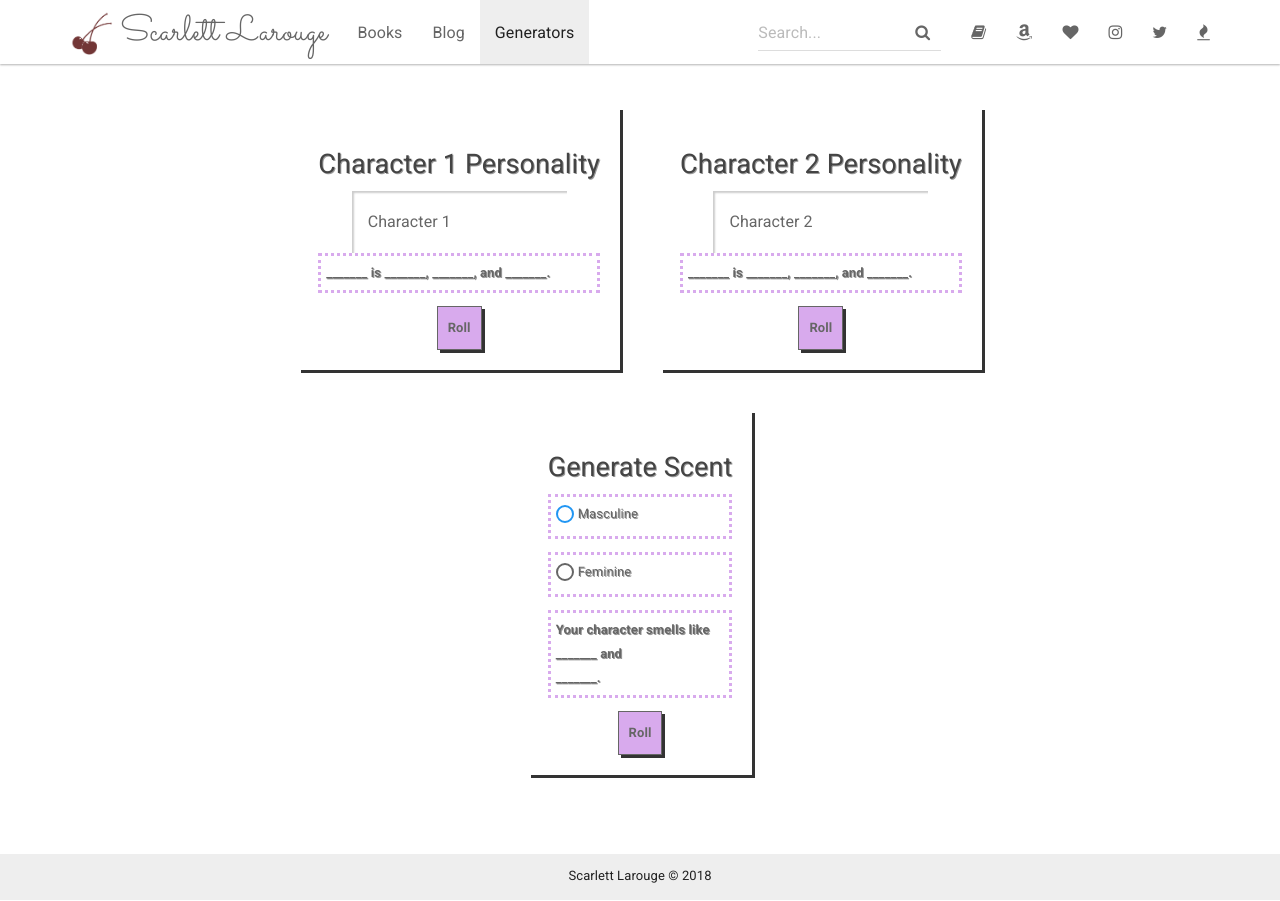
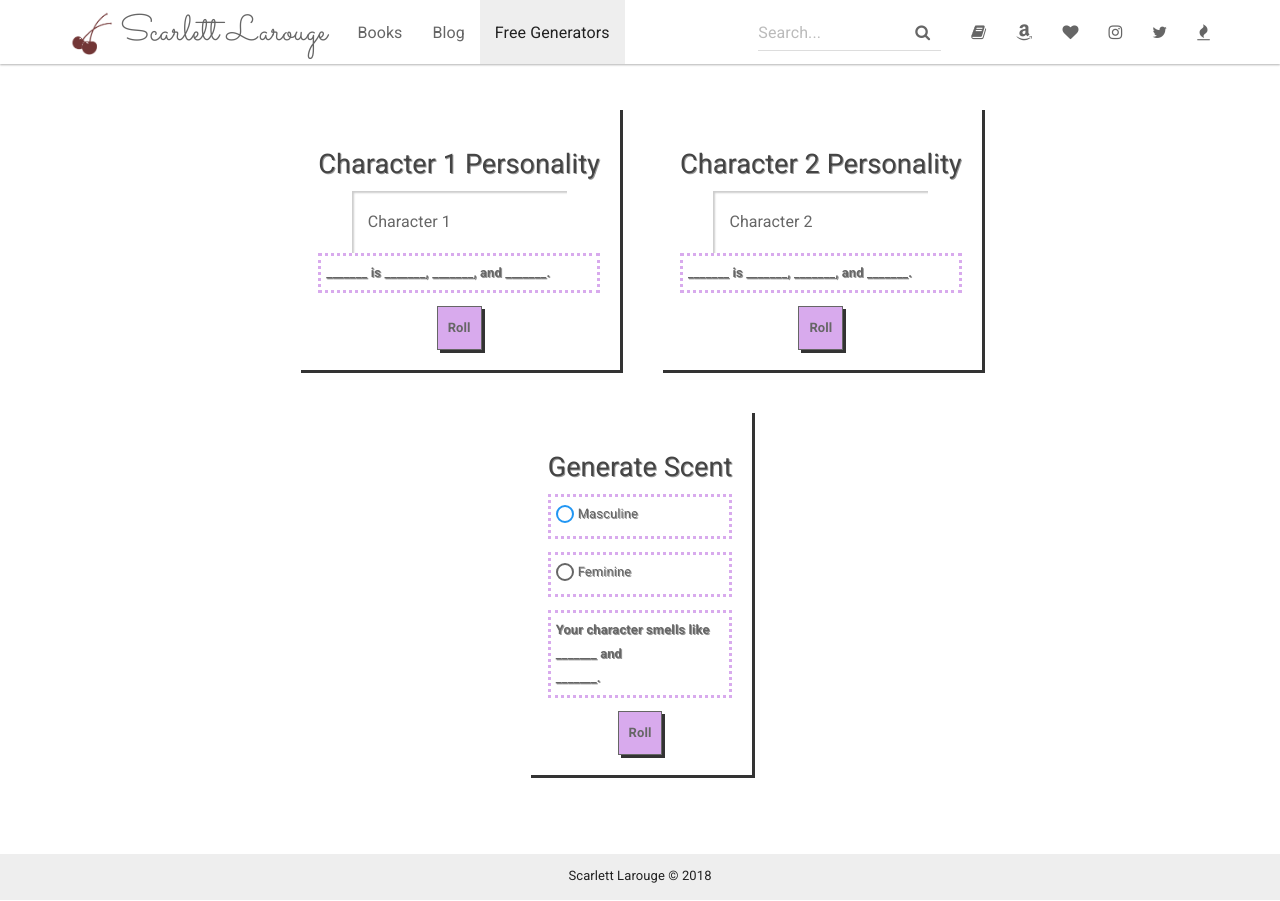
Before and after one commit to deltabayou/deltabayou.github.io, a Jekyll site: the page built from personalityGen.html, in a window 1280 px wide. Built offline with Jekyll 4.4.1, drawn with Linux system fonts in a browser that asks for light colours; nearby versions of some CDN libraries.

Commit message:
fixed navbar for generators
fixed navbar for generators

```diff
--- a/_includes/topnav.html
+++ b/_includes/topnav.html
@@ -15,7 +15,7 @@
             <ul class="nav navbar-nav">
                 <li {% if page.sectionid=='books' %} class="active" {% endif %}><a href="{{ "/books/" | prepend: site.baseurl }}">Books</a></li>
                 <li {% if page.sectionid=='blog' %} class="active" {% endif %}><a href="{{ site.posts.first.url | prepend: site.baseurl }}">Blog</a></li>
-                <li class="active"> <a href="{{ /personalityGen/ | prepend: site.baseurl }}">Generators</a></li>
+                <li {% if page.sectionid=='personalityGen' %} class="active" {% endif %}> <a href="{{ "/personalityGen/" | prepend: site.baseurl }}">Free Generators</a></li>
             </ul>
             <div class="navbar-right">
                 <form class="navbar-form navbar-left">
--- a/personalityGen.html
+++ b/personalityGen.html
@@ -1,5 +1,7 @@
 ---
 layout: default
+sectionid: personalityGen
+title: Free Generators
 ---
 <div id="personalityGenerator">
   <div id="character1">
```
